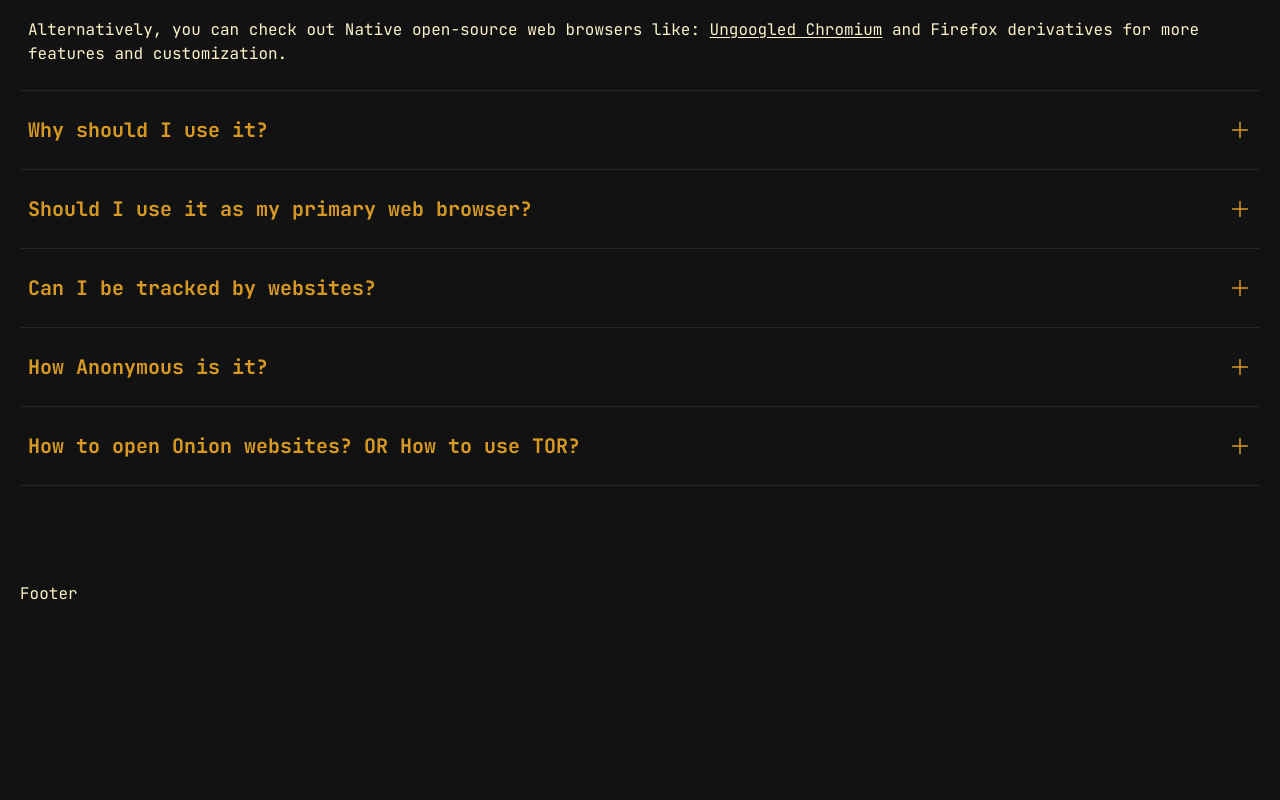
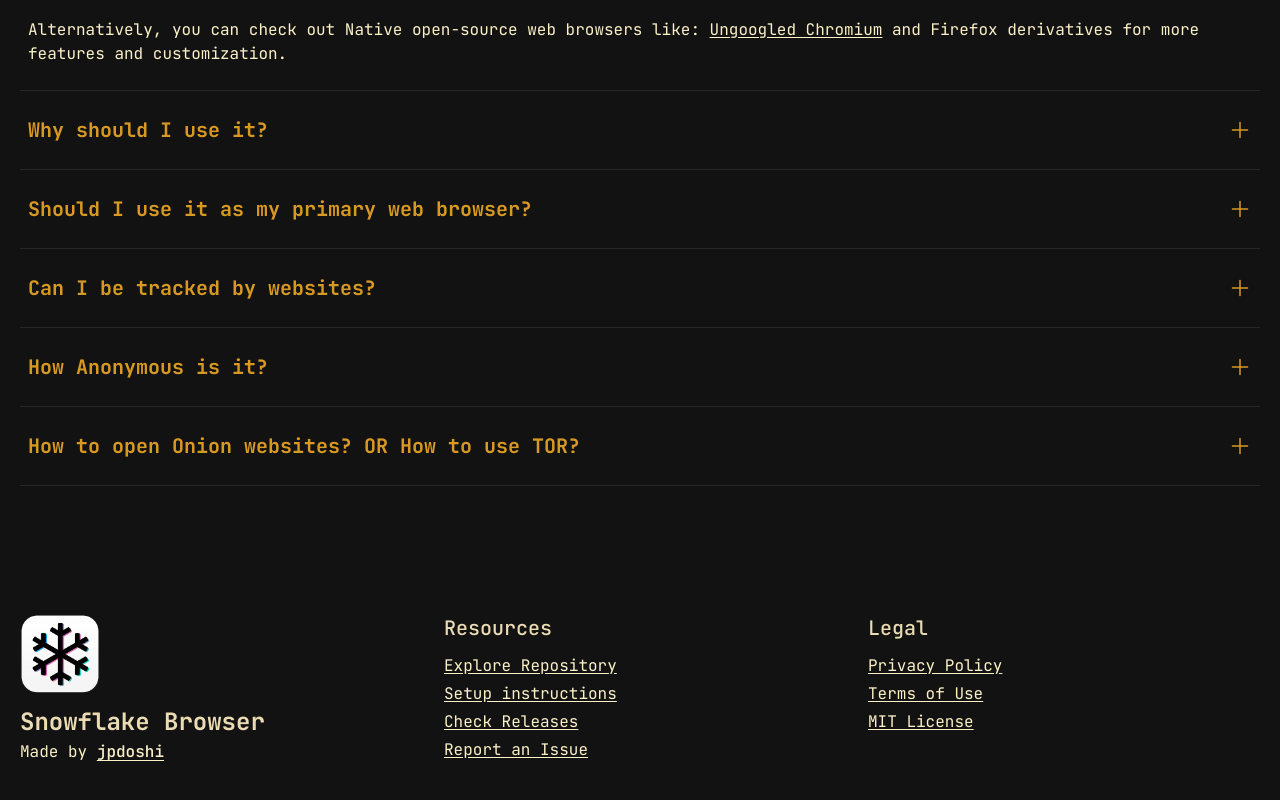
Before and after one commit to jpdoshi/snowflake-docs, a Next.js app: page / in a window 1280 px wide. Shown: the part 2290-3090 px from the top of the page. Before the commit the page ends 2912 px from the top, so only its background shows below. Built offline with nearby package versions, Linux system fonts and the light colour scheme.

Commit message:
footer: links done

```diff
--- a/src/components/Footer.jsx
+++ b/src/components/Footer.jsx
@@ -1,7 +1,81 @@
+import Image from "next/image";
+import Link from "next/link";
 import React from "react";
 
 const Footer = () => {
-  return <footer className="container mx-auto py-4">Footer</footer>;
+  return (
+    <footer className="container mx-auto py-12">
+      <div className="grid grid-cols-1 lg:grid-cols-3 gap-8">
+        <div>
+          <Image
+            src="/icon.png"
+            alt="logo"
+            height={80}
+            width={80}
+            loading="lazy"
+          />
+          <div className="mt-3 space-y-0.5">
+            <h2 className="text-2xl font-bold text-[var(--primary)]">
+              Snowflake Browser
+            </h2>
+            <p>
+              Made by{" "}
+              <Link
+                href="https://github.com/jpdoshi"
+                className="font-medium underline underline-offset-3"
+                target="_blank"
+              >
+                jpdoshi
+              </Link>
+            </p>
+          </div>
+        </div>
+
+        <div>
+          <h3 className="font-medium text-xl text-[var(--primary)]">
+            Resources
+          </h3>
+          <ul className="mt-3 text-base underline underline-offset-2 space-y-1">
+            <li>
+              <Link href="https://github.com/jpdoshi/snowflake-browser">
+                Explore Repository
+              </Link>
+            </li>
+            <li>
+              <Link href="https://github.com/jpdoshi/snowflake-browser/blob/main/README.md">
+                Setup instructions
+              </Link>
+            </li>
+            <li>
+              <Link href="https://github.com/jpdoshi/snowflake-browser/releases">
+                Check Releases
+              </Link>
+            </li>
+            <li>
+              <Link href="https://github.com/jpdoshi/snowflake-browser/issues">
+                Report an Issue
+              </Link>
+            </li>
+          </ul>
+        </div>
+
+        <div>
+          <h3 className="font-medium text-xl text-[var(--primary)]">Legal</h3>
+          <ul className="mt-3 text-base underline underline-offset-2 space-y-1">
+            <li>
+              <Link href="/privacy-policy">Privacy Policy</Link>
+            </li>
+            <li>
+              <Link href="/terms-of-use">Terms of Use</Link>
+            </li>
+            <li>
+              <Link href="#">MIT License</Link>
+            </li>
+          </ul>
+        </div>
+      </div>
+    </footer>
+  );
 };
 
 export default Footer;
```
